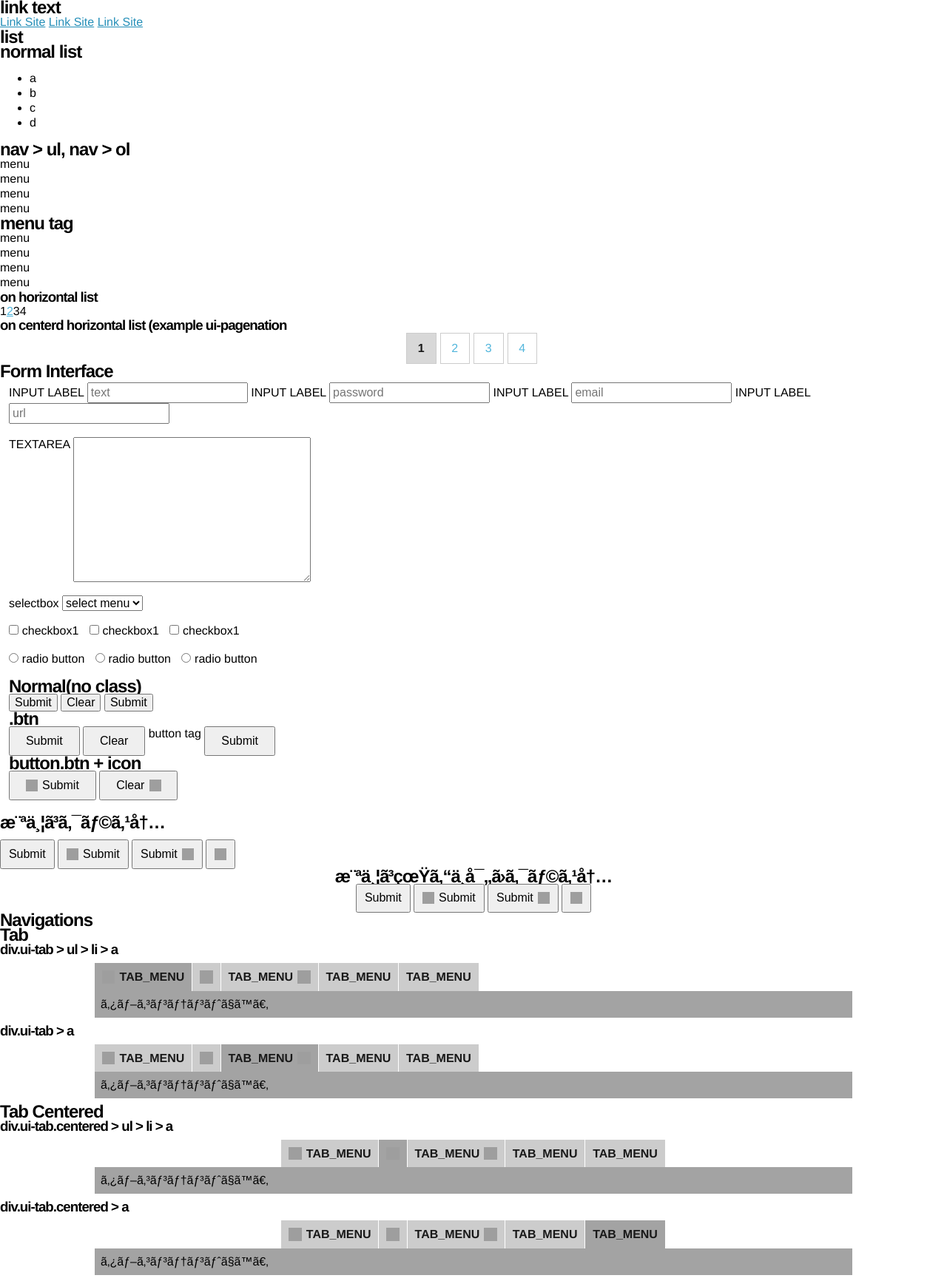
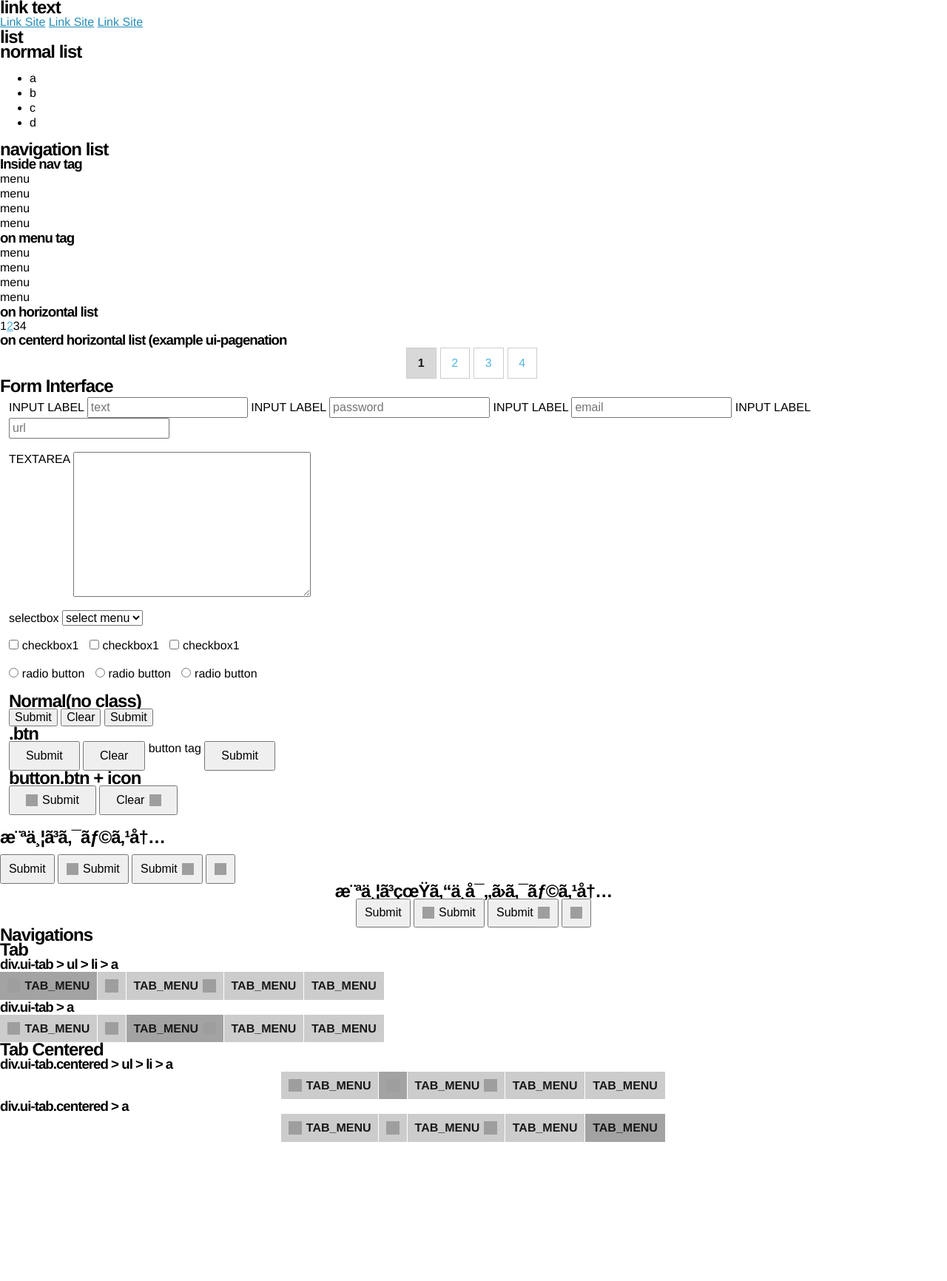
Before and after one commit to Tadaking/SCSS_STARTER_MODEL, a PHP site: page /example.html in a window 1280 px wide. Shown: the whole page at 74% size. After the commit the page ends 1544 px from the top, so only its background shows below. Run offline with PHP 8.4, Linux system fonts and the light colour scheme; grey boxes are pictures that could not be loaded.

Commit message:
Revert "Define tab content area, and adjust argument name."
This reverts commit 47c3b267b2375ab5d9ecbe2938951fca62c40755.

```diff
--- a/example.html
+++ b/example.html
@@ -26,7 +26,8 @@
       <li>c</li>
       <li>d</li>
     </ul>
-    <h2>nav > ul, nav > ol</h2>
+    <h2>navigation list</h2>
+    <h3>Inside nav tag</h3>
     <nav>
       <ul>
         <li>menu</li>
@@ -35,7 +36,7 @@
         <li>menu</li>
       </ul>
     </nav>
-    <h2>menu tag</h2>
+    <h3>on menu tag</h3>
     <menu>
       <li>menu</li>
       <li>menu</li>
@@ -179,10 +180,6 @@
         <li><a href="">TAB_MENU</a></li>
         <li><a href="">TAB_MENU</a></li>
       </ul>
-
-      <div class="ui-tab-content">
-        タブコンテントです。
-      </div>
     </div>
 
     <h3>div.ui-tab > a</h3>
@@ -199,11 +196,7 @@
         <i class="home"></i>
       </a>
       <a href="">TAB_MENU</a>
-      <a href="">TAB_MENU</a>
-
-      <div class="ui-tab-content">
-        タブコンテントです。
-      </div>
+      <a href="">TAB_MENU</a></li>
     </div>
 
     <h2>Tab Centered</h2>
@@ -230,11 +223,7 @@
         <li><a href="">TAB_MENU</a></li>
         <li><a href="">TAB_MENU</a></li>
       </ul>
-      <div class="ui-tab-content">
-        タブコンテントです。
-      </div>
     </div>
-
     <h3>div.ui-tab.centered > a</h3>
     <div class="ui-tab centered">
       <a href="">
@@ -250,10 +239,6 @@
       </a>
       <a href="">TAB_MENU</a>
       <a href="" class="current">TAB_MENU</a>
-
-      <div class="ui-tab-content">
-        タブコンテントです。
-      </div>
     </div>
   </section>
 </body>
--- a/sass/_default.scss
+++ b/sass/_default.scss
@@ -389,9 +389,6 @@ input[type='email'],
 input[type='url'] {
   padding: $input_textarea_padding;
   @include input_textarea_border;
-  @if $input_textarea_boxshadow {
-    @include input_box_shadow_setting;
-  }
 }
 
 /*
--- a/stylesheets/application.css
+++ b/stylesheets/application.css
@@ -12,10 +12,14 @@ layout settings
 /* webpage design layout settings */
 /* Wright down layout-setting setting for your website */
 /*-----------------------------------
-Define Colors
+define colors
 ---------------------------------- */
 /*-----------------------------------
-Typography Settings
+design settings
+---------------------------------- */
+/* tab UI */
+/*-----------------------------------
+typography settings
 ---------------------------------- */
 /* --
 default settings
@@ -23,7 +27,7 @@ default settings
 /* --
 anchor settings
 -- */
-/* line 51, /Users/Tadaki/Dropbox/SCSS_STARTER_MODEL/sass/_typography.scss */
+/* line 51, ../sass/_typography.scss */
 .current, h1, h2, h3, h4, h5, h6, b,
 strong, dt, th, .alert {
   font-weight: bold;
@@ -31,17 +35,15 @@ strong, dt, th, .alert {
 }
 
 /*-----------------------------------
-Icon Settings
+icon settings
 ---------------------------------- */
 /* icon_ratio to font-size of each UI */
 /*-----------------------------------
-Form Design Settings
+form settings
 ---------------------------------- */
 /*-----------------------------------
-UI Design Settings
+UI settings
 ---------------------------------- */
-/* UI tab */
-/* UI pagenation */
 /* =============================================================================
    HTML5 display definitions
    ========================================================================== */
@@ -153,11 +155,11 @@ a {
    * people.opera.com/patrickl/experiments/keyboard/test
    */
 }
-/* line 29, /Users/Tadaki/Dropbox/SCSS_STARTER_MODEL/sass/_typography.scss */
+/* line 29, ../sass/_typography.scss */
 a:link {
   text-decoration: underline;
 }
-/* line 32, /Users/Tadaki/Dropbox/SCSS_STARTER_MODEL/sass/_typography.scss */
+/* line 32, ../sass/_typography.scss */
 a:hover {
   text-decoration: none;
   color: #30a7d5;
@@ -448,7 +450,7 @@ input[type='url'] {
  * 3. Removes inner spacing in IE7 without affecting normal text inputs
  *    Known issue: inner spacing remains in IE6
  */
-/* line 407, ../sass/_default.scss */
+/* line 404, ../sass/_default.scss */
 button,
 input[type="button"],
 input[type="reset"],
@@ -464,7 +466,7 @@ input[type="submit"] {
 /*
  * Re-set default cursor for disabled elements
  */
-/* line 418, ../sass/_default.scss */
+/* line 415, ../sass/_default.scss */
 button[disabled],
 input[disabled] {
   cursor: default;
@@ -476,7 +478,7 @@ input[disabled] {
  * 3. Removes excess padding in IE7
       Known issue: excess padding remains in IE6
  */
-/* line 430, ../sass/_default.scss */
+/* line 427, ../sass/_default.scss */
 input[type="checkbox"],
 input[type="radio"] {
   box-sizing: border-box;
@@ -493,7 +495,7 @@ input[type="radio"] {
  * 1. Addresses appearance set to searchfield in S5, Chrome
  * 2. Addresses box-sizing set to border-box in S5, Chrome (include -moz to future-proof)
  */
-/* line 443, ../sass/_default.scss */
+/* line 440, ../sass/_default.scss */
 input[type="search"] {
   -webkit-appearance: textfield;
   /* 1 */
@@ -506,7 +508,7 @@ input[type="search"] {
 /*
  * Removes inner padding and search cancel button in S5, Chrome on OS X
  */
-/* line 455, ../sass/_default.scss */
+/* line 452, ../sass/_default.scss */
 input[type="search"]::-webkit-search-decoration,
 input[type="search"]::-webkit-search-cancel-button {
   -webkit-appearance: none;
@@ -516,7 +518,7 @@ input[type="search"]::-webkit-search-cancel-button {
  * Removes inner padding and border in FF3+
  * www.sitepen.com/blog/2008/05/14/the-devils-in-the-details-fixing-dojos-toolbar-buttons/
  */
-/* line 465, ../sass/_default.scss */
+/* line 462, ../sass/_default.scss */
 button::-moz-focus-inner,
 input::-moz-focus-inner {
   border: 0;
@@ -527,7 +529,7 @@ input::-moz-focus-inner {
  * 1. Removes default vertical scrollbar in IE6/7/8/9
  * 2. Improves readability and alignment in all browsers
  */
-/* line 475, ../sass/_default.scss */
+/* line 472, ../sass/_default.scss */
 textarea {
   overflow: auto;
   /* 1 */
@@ -541,13 +543,13 @@ textarea {
 /*
  * Remove most spacing between table cells
  */
-/* line 489, ../sass/_default.scss */
+/* line 486, ../sass/_default.scss */
 table {
   border-collapse: collapse;
   border-spacing: 0;
 }
 
-/* line 499, ../sass/_default.scss */
+/* line 496, ../sass/_default.scss */
 tbody th {
   text-align: left;
 }
@@ -602,7 +604,7 @@ Typography
   -ms-box-pack: center;
   box-pack: center;
 }
-/* line 53, ../sass/_ui_modules.scss */
+/* line 54, ../sass/_ui_modules.scss */
 .ui-pagenation ul a, .ui-tab.centered ul a, .centered-horizontal-wrapper ul a, .ui-pagenation ol a, .ui-tab.centered ol a, .centered-horizontal-wrapper ol a, .ui-pagenation menu a, .ui-tab.centered menu a, .centered-horizontal-wrapper menu a,
 .ui-pagenation .horizontal-list a,
 .ui-tab.centered .horizontal-list a,
@@ -611,31 +613,31 @@ Typography
 }
 
 /* icon */
-/* line 60, ../sass/_ui_modules.scss */
+/* line 61, ../sass/_ui_modules.scss */
 i {
   background: url(../images/sprite_icon.svg) no-repeat;
 }
 
 /* navigations */
-/* line 65, ../sass/_ui_modules.scss */
+/* line 66, ../sass/_ui_modules.scss */
 .ui-pagenation a, .ui-tab a, .btn {
   display: inline-table;
   vertical-align: top;
   padding: 0.618em;
   text-decoration: none;
 }
-/* line 72, ../sass/_ui_modules.scss */
+/* line 73, ../sass/_ui_modules.scss */
 .ui-pagenation a i, .ui-tab a i, .btn i,
 .ui-pagenation a .cmd-label,
 .ui-tab a .cmd-label,
 .btn .cmd-label {
   display: table-cell;
 }
-/* line 77, ../sass/_ui_modules.scss */
+/* line 78, ../sass/_ui_modules.scss */
 .ui-pagenation a i + .cmd-label, .ui-tab a i + .cmd-label, .btn i + .cmd-label {
   padding-left: 0.382em;
 }
-/* line 82, ../sass/_ui_modules.scss */
+/* line 83, ../sass/_ui_modules.scss */
 .ui-pagenation a.is-ico-rside .cmd-label, .ui-tab a.is-ico-rside .cmd-label, .is-ico-rside.btn .cmd-label {
   padding-right: 0.382em;
 }
@@ -646,7 +648,7 @@ i {
   padding: 0.618em 0.927em;
   border: solid 1px #CCC;
 }
-/* line 102, ../sass/_settings.scss */
+/* line 79, ../sass/_settings.scss */
 .ui-pagenation a.current {
   background: #D8D8D8;
 }
@@ -655,13 +657,11 @@ i {
   color: #181818;
 }
 
-/* line 101, ../sass/_ui_modules.scss */
+/* line 99, ../sass/_ui_modules.scss */
 .ui-tab {
-  width: 80%;
-  margin: 8px auto;
   font-size: 0;
 }
-/* line 113, ../sass/_ui_modules.scss */
+/* line 110, ../sass/_ui_modules.scss */
 .ui-tab a {
   margin: 0 1px 0 0;
   background: #CCC;
@@ -672,15 +672,15 @@ i {
   line-height: 1.1em;
   font-size: 1rem;
 }
-/* line 80, ../sass/_settings.scss */
+/* line 87, ../sass/_settings.scss */
 .ui-tab a:hover {
   background-color: #e0e0e0;
 }
-/* line 83, ../sass/_settings.scss */
+/* line 90, ../sass/_settings.scss */
 .ui-tab a.current {
   background-color: #a3a3a3;
 }
-/* line 124, ../sass/_ui_modules.scss */
+/* line 121, ../sass/_ui_modules.scss */
 .ui-tab i {
   width: 1.1em;
   height: 1.1em;
@@ -690,24 +690,16 @@ i {
   background-size: auto 1.1em;
 }
 
-/* line 131, ../sass/_ui_modules.scss */
-.ui-tab-content {
-  text-align: left;
-  background: #a3a3a3;
-  padding: 8px;
-  font-size: 1rem;
-}
-
 /* form */
-/* line 138, ../sass/_ui_modules.scss */
+/* line 129, ../sass/_ui_modules.scss */
 .btn {
   line-height: 1em;
 }
-/* line 143, ../sass/_ui_modules.scss */
+/* line 134, ../sass/_ui_modules.scss */
 .btn[type="submit"], .btn[type="reset"] {
   padding: 0.618em 1.309em;
 }
-/* line 147, ../sass/_ui_modules.scss */
+/* line 138, ../sass/_ui_modules.scss */
 .btn i {
   width: 1em;
   height: 1em;
```
Also changed, not shown: sass/_settings.scss (+31 -43 lines), sass/_ui_modules.scss (+1 -10 lines).
